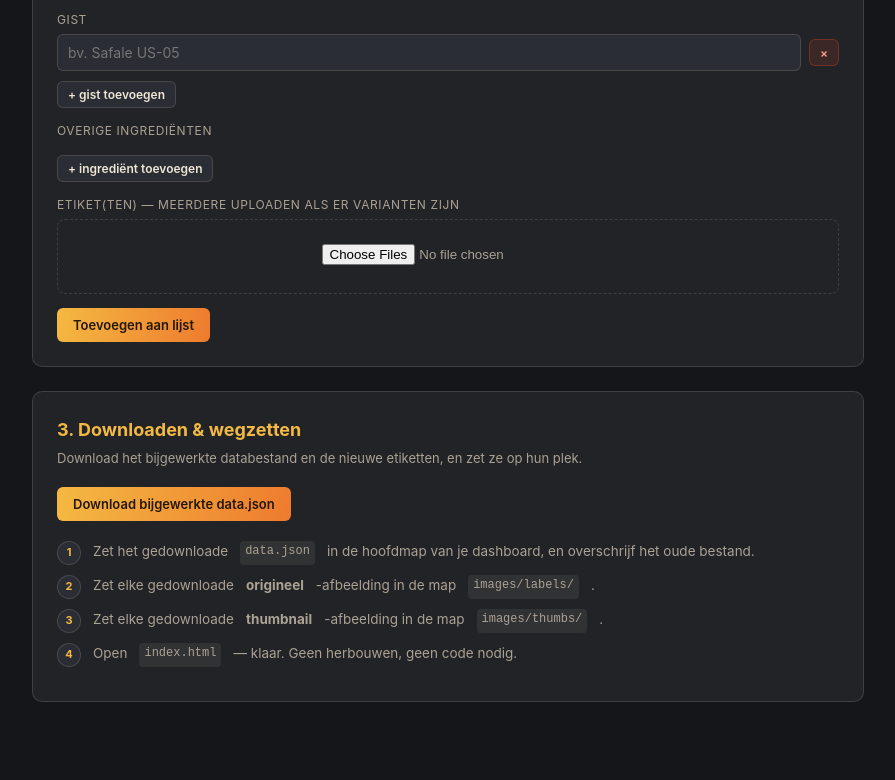
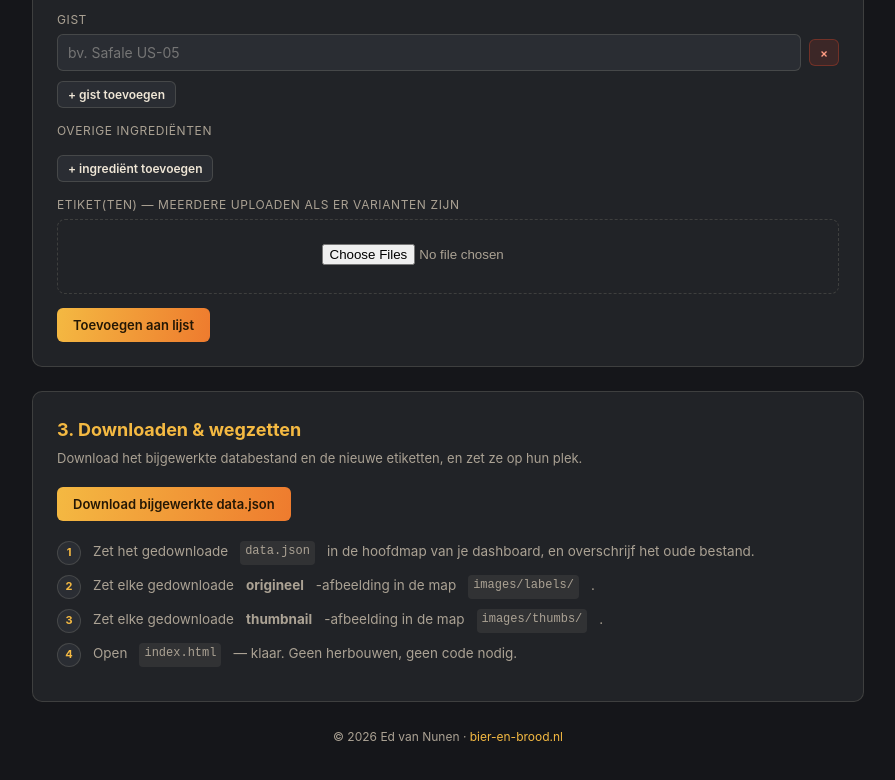
Before and after one commit to edvannunen/strangebrew, a plain HTML site: page tools/beheer.html in a window 1280 px wide. Shown: the part 1678-2458 px from the top of the page, without its empty margins (192-1087 px from the left). Drawn offline with Linux system fonts and the light colour scheme.

Commit message:
Add footer with copyright line to beheer.html

```diff
--- a/tools/beheer.html
+++ b/tools/beheer.html
@@ -101,6 +101,13 @@
     font-size:11px; font-weight:700; color:var(--gold);
   }
   code{ background:rgba(241,230,201,0.08); padding:1px 5px; border-radius:4px; font-size:12px; }
+
+  .site-footer{
+    text-align:center; padding:26px 24px 10px; max-width:880px; margin:0 auto;
+    color:var(--cream-dim); font-size:12px;
+  }
+  .site-footer a{ color:var(--gold); text-decoration:none; }
+  .site-footer a:hover{ text-decoration:underline; }
 </style>
 </head>
 <body>
@@ -220,6 +227,11 @@
   </section>
 
 </main>
+
+<footer class="site-footer">
+  &copy; <span id="year"></span> Ed van Nunen &middot; <a href="https://bier-en-brood.nl">bier-en-brood.nl</a>
+</footer>
+<script>document.getElementById('year').textContent = new Date().getFullYear();</script>
 
 <script>
 let RECIPES = [];
```
